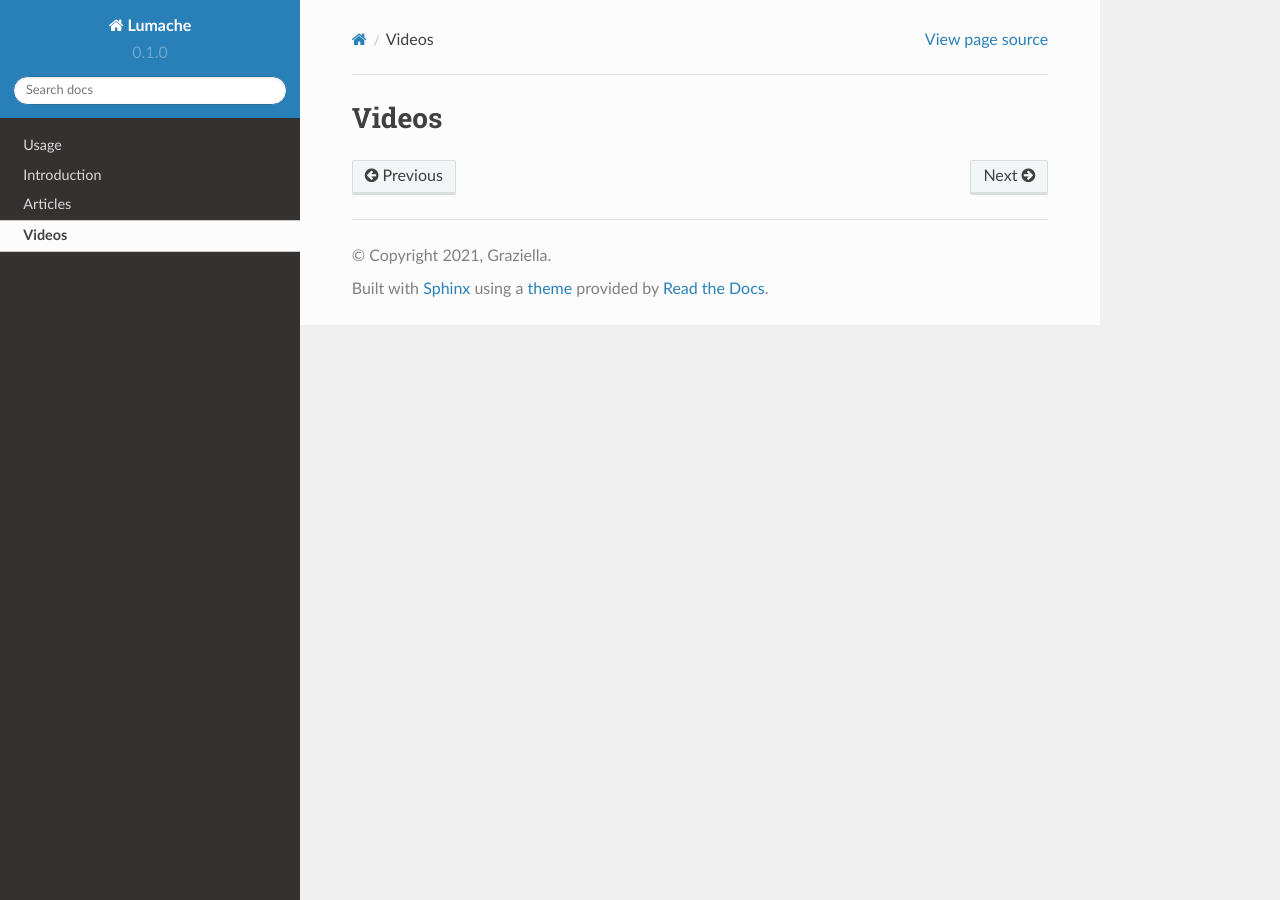
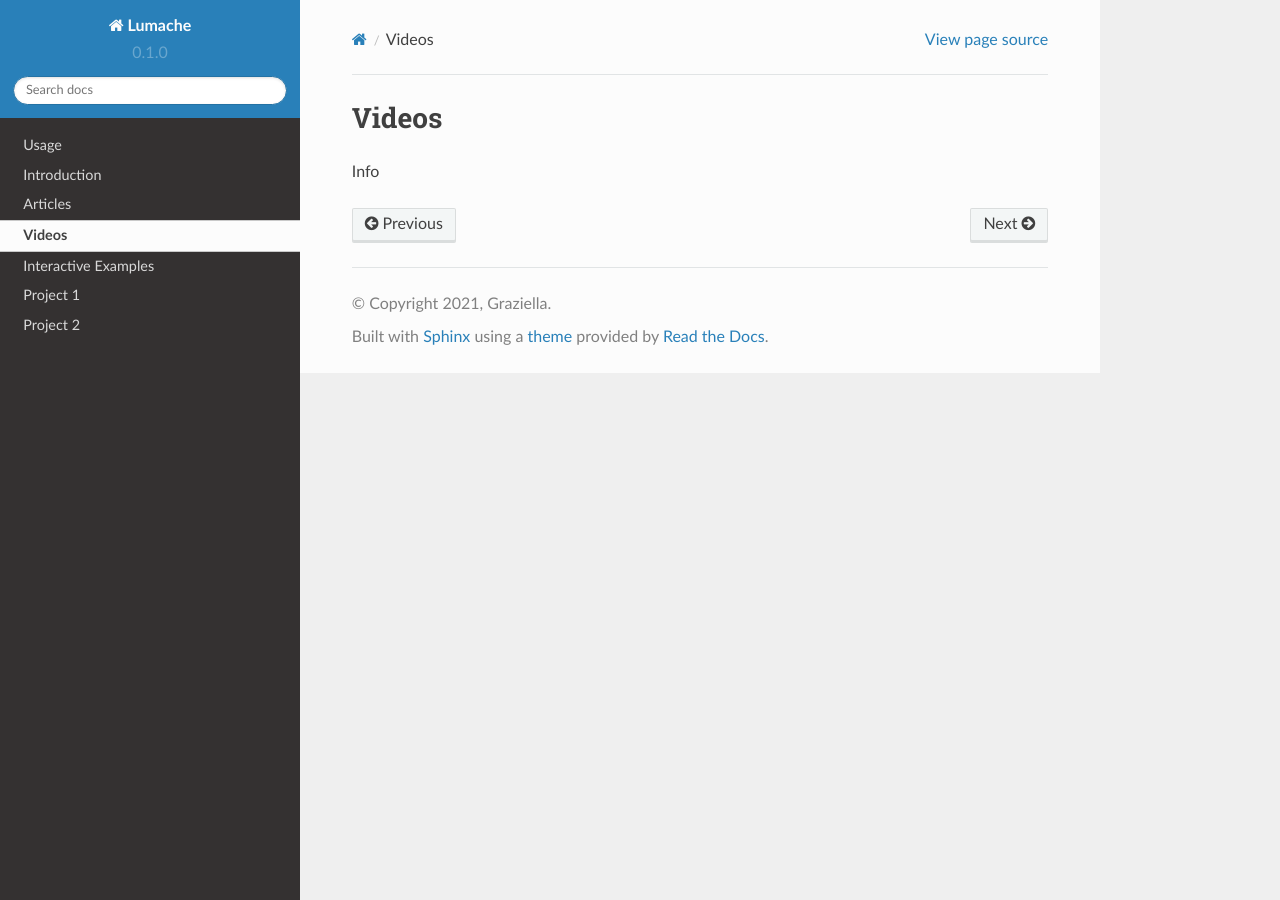
Before and after one commit to Prompt-Eng-Team/prompt-edu-docs, a Sphinx documentation site: the page built from docs/source/materials/videos.rst, in a window 1280 px wide. Built offline with Sphinx 7.4.7 and the Read the Docs theme 2.0.0, drawn with Linux system fonts in a browser that asks for light colours; pages that are not in the unit, such as notebooks, are missing from menus.

Commit message:
update rst

```diff
--- a/docs/source/guided_projects/project_1.rst
+++ b/docs/source/guided_projects/project_1.rst
@@ -0,0 +1,2 @@
+Project 1
+=========
--- a/docs/source/guided_projects/project_2.rst
+++ b/docs/source/guided_projects/project_2.rst
@@ -0,0 +1,2 @@
+Project 2
+=========
--- /dev/null
+++ b/docs/source/materials/interactive_examples.rst
@@ -0,0 +1,4 @@
+Interactive Examples
+====================
+
+ Info
--- a/docs/source/materials/videos.rst
+++ b/docs/source/materials/videos.rst
@@ -1,2 +1,4 @@
 Videos
 ======
+
+Info
```
Also changed, not shown: 1 other file.
